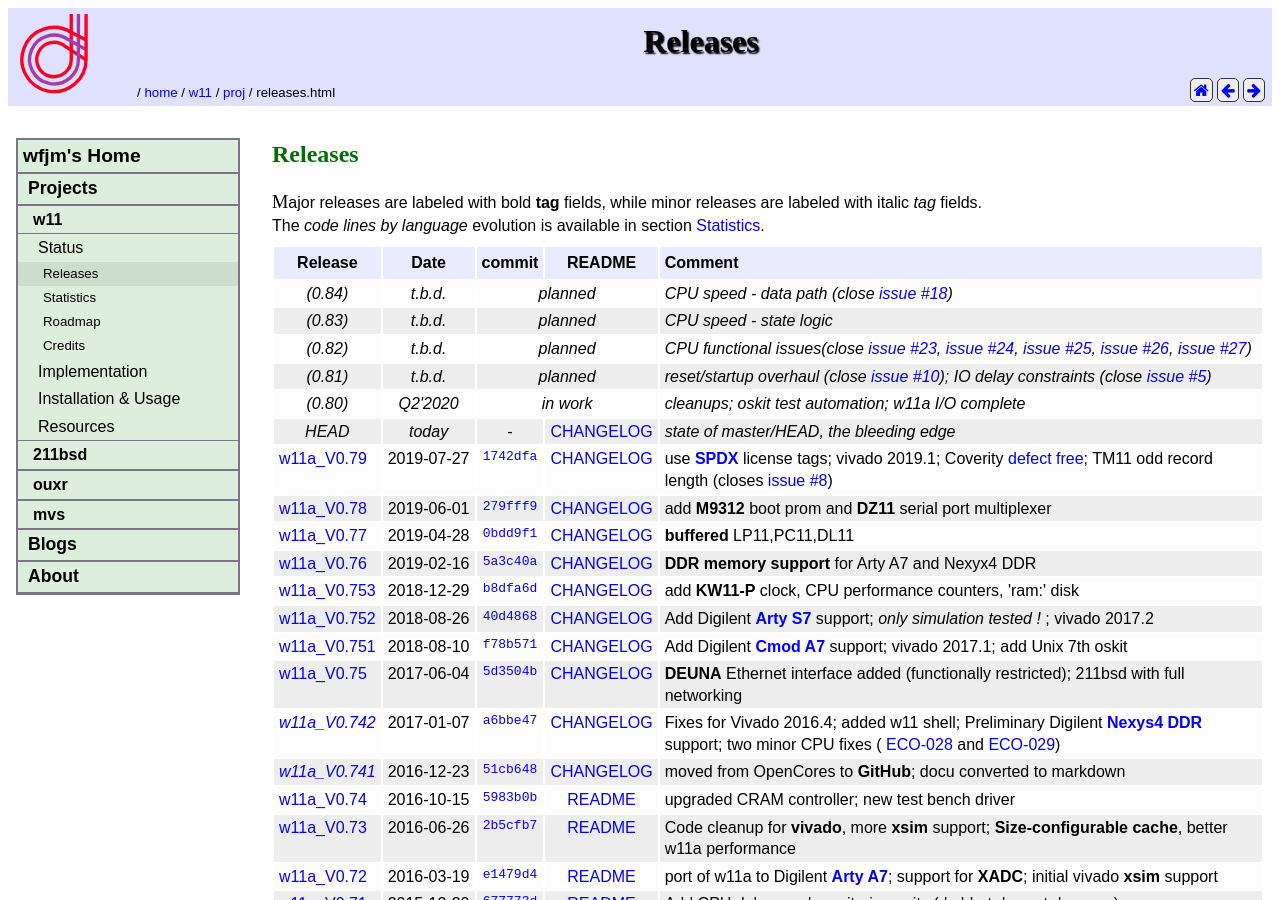
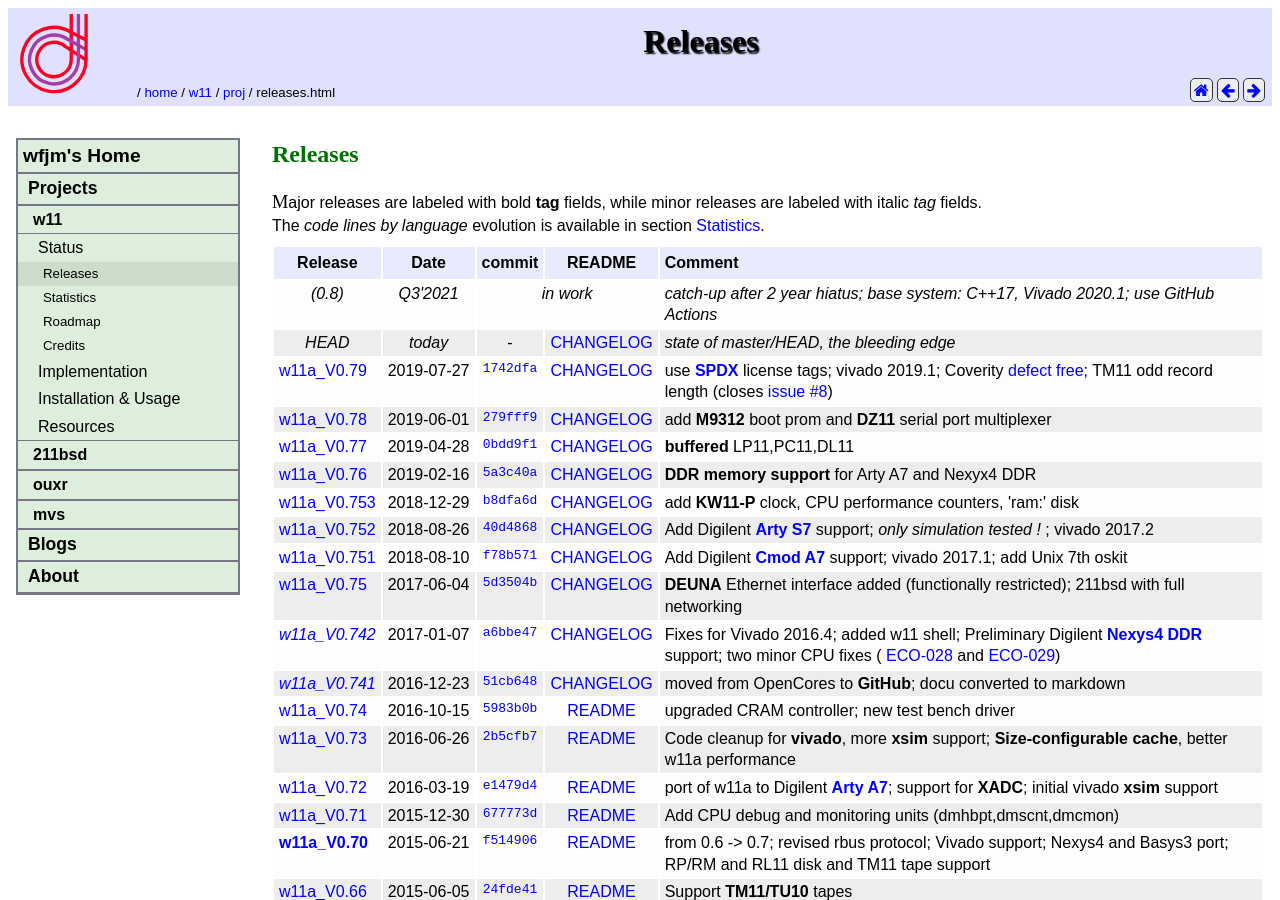
Before and after one commit to wfjm/wfjm.github.io, a Jekyll site: the page built from home/w11/proj/releases.html, in a window 1280 px wide and 900 px high. Built offline with Jekyll 4.4.1, drawn with Linux system fonts in a browser that asks for light colours; some of the changed text lies outside the part shown.

Commit message:
new roadmap after 2 year hiatus

```diff
--- a/home/w11/proj/releases.html
+++ b/home/w11/proj/releases.html
@@ -2,29 +2,33 @@
 title: "Releases"
 #
 my:
-  changedate: 2020-03-30
+  changedate: 2021-08-16
 #
   future:
-  - tag: 0.84
-    dat: t.b.d.
-    com: planned
-    txt: 'CPU speed - data path (close <a href="https://github.com/wfjm/w11/issues/18">issue #18</a>)'
-  - tag: 0.83
-    dat: t.b.d.
-    com: planned
-    txt: CPU speed - state logic
-  - tag: 0.82
-    dat: t.b.d.
-    com: planned
-    txt: 'CPU functional issues(close <a href="https://github.com/wfjm/w11/issues/23">issue #23</a>, <a href="https://github.com/wfjm/w11/issues/24">issue #24</a>, <a href="https://github.com/wfjm/w11/issues/25">issue #25</a>, <a href="https://github.com/wfjm/w11/issues/26">issue #26</a>, <a href="https://github.com/wfjm/w11/issues/27">issue #27</a>)'
-  - tag: 0.81
-    dat: t.b.d.
-    com: planned
-    txt: 'reset/startup overhaul (close <a href="https://github.com/wfjm/w11/issues/10">issue #10</a>); IO delay constraints (close <a href="https://github.com/wfjm/w11/issues/5">issue #5</a>)'
-  - tag: '0.80'
-    dat: Q2'2020
+#  - tag: 0.84
+#    dat: t.b.d.
+#    com: planned
+#    txt: 'CPU speed - data path (close <a href="https://github.com/wfjm/w11/issues/18">issue #18</a>)'
+#  - tag: 0.83
+#    dat: t.b.d.
+#    com: planned
+#    txt: CPU speed - state logic
+#  - tag: 0.82
+#    dat: t.b.d.
+#    com: planned
+#    txt: 'CPU functional issues(close <a href="https://github.com/wfjm/w11/issues/23">issue #23</a>, <a href="https://github.com/wfjm/w11/issues/24">issue #24</a>, <a href="https://github.com/wfjm/w11/issues/25">issue #25</a>, <a href="https://github.com/wfjm/w11/issues/26">issue #26</a>, <a href="https://github.com/wfjm/w11/issues/27">issue #27</a>)'
+#  - tag: 0.81
+#    dat: t.b.d.
+#    com: planned
+#    txt: 'reset/startup overhaul (close <a href="https://github.com/wfjm/w11/issues/10">issue #10</a>); IO delay constraints (close <a href="https://github.com/wfjm/w11/issues/5">issue #5</a>)'
+#  - tag: 0.80
+#    dat: Q2'2020
+#    com: in work
+#    txt: cleanups; oskit test automation; w11a I/O complete
+  - tag: 0.80
+    dat: Q3'2021
     com: in work
-    txt: cleanups; oskit test automation; w11a I/O complete
+    txt: 'catch-up after 2 year hiatus; base system: C++17, Vivado 2020.1; use GitHub Actions'
 #
   releases:
   - tag: w11a_V0.79
--- a/home/w11/proj/roadmap.html
+++ b/home/w11/proj/roadmap.html
@@ -2,7 +2,7 @@
 title:  "Roadmap"
 #
 my:
-  changedate: 2019-08-03
+  changedate: 2021-08-16
 ---
 {% capture caption_Fig_R_1 %}
     Fig R-1: w11a running on a Digilent
@@ -78,6 +78,9 @@
 
 <h2 id="h_short">Short term (in work)</h2>
 <ul>
+  <li>catch-up after a 2 years hiatus</li>
+  <li>reference system now: Ub20.04; C++17; Vivado 2020.1</li>
+  <li>for CI/CD use GitHub Actions instead of Travis</li>
   <li>lots of consolidation</li>
   <li><b>PiDP-11</b>: support for Oscar Vermeulen's marvelous
     <a href="https://obsolescence.wixsite.com/obsolescence/pidp-11">
```
Also changed, not shown: 1 other file.
